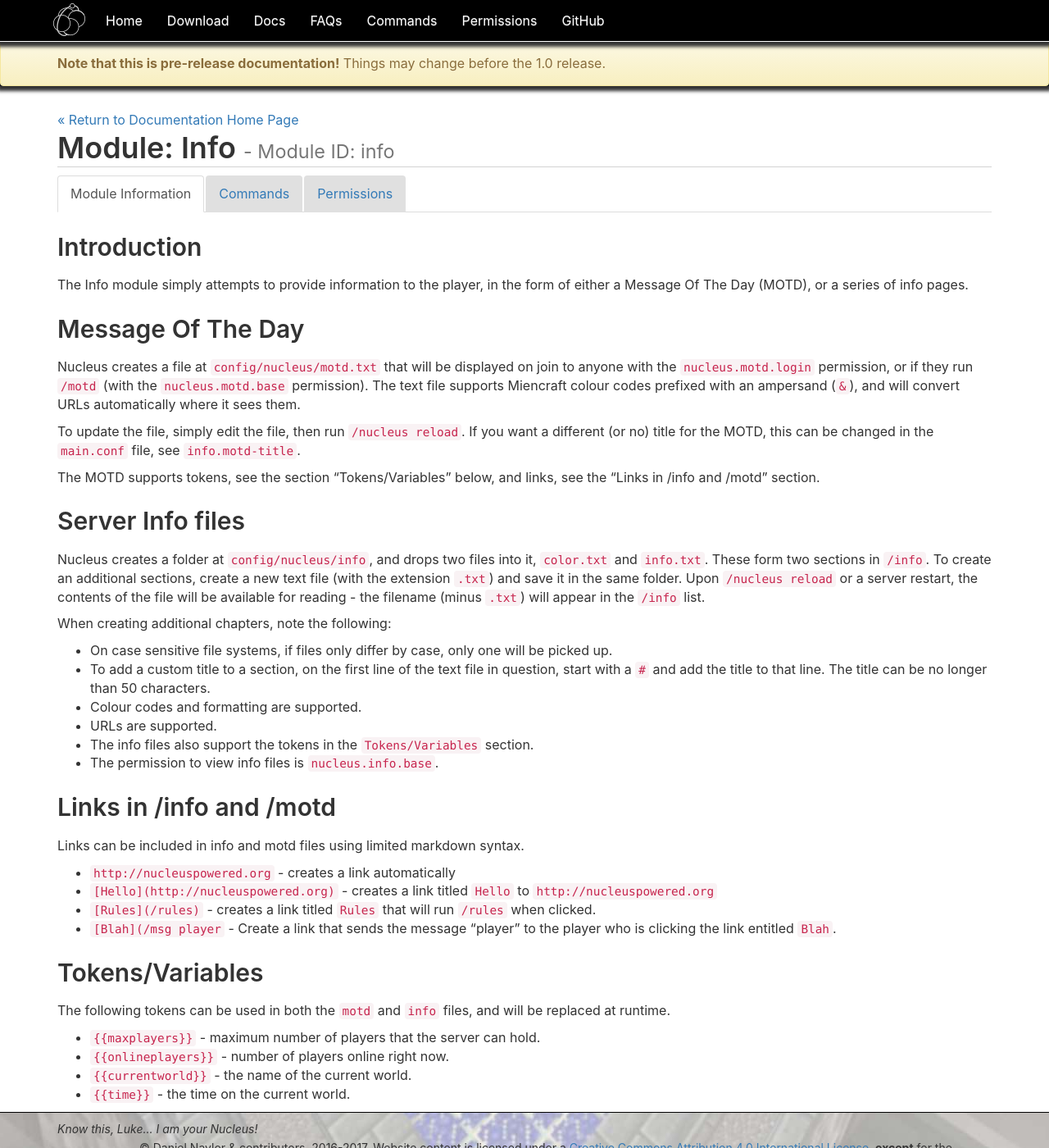
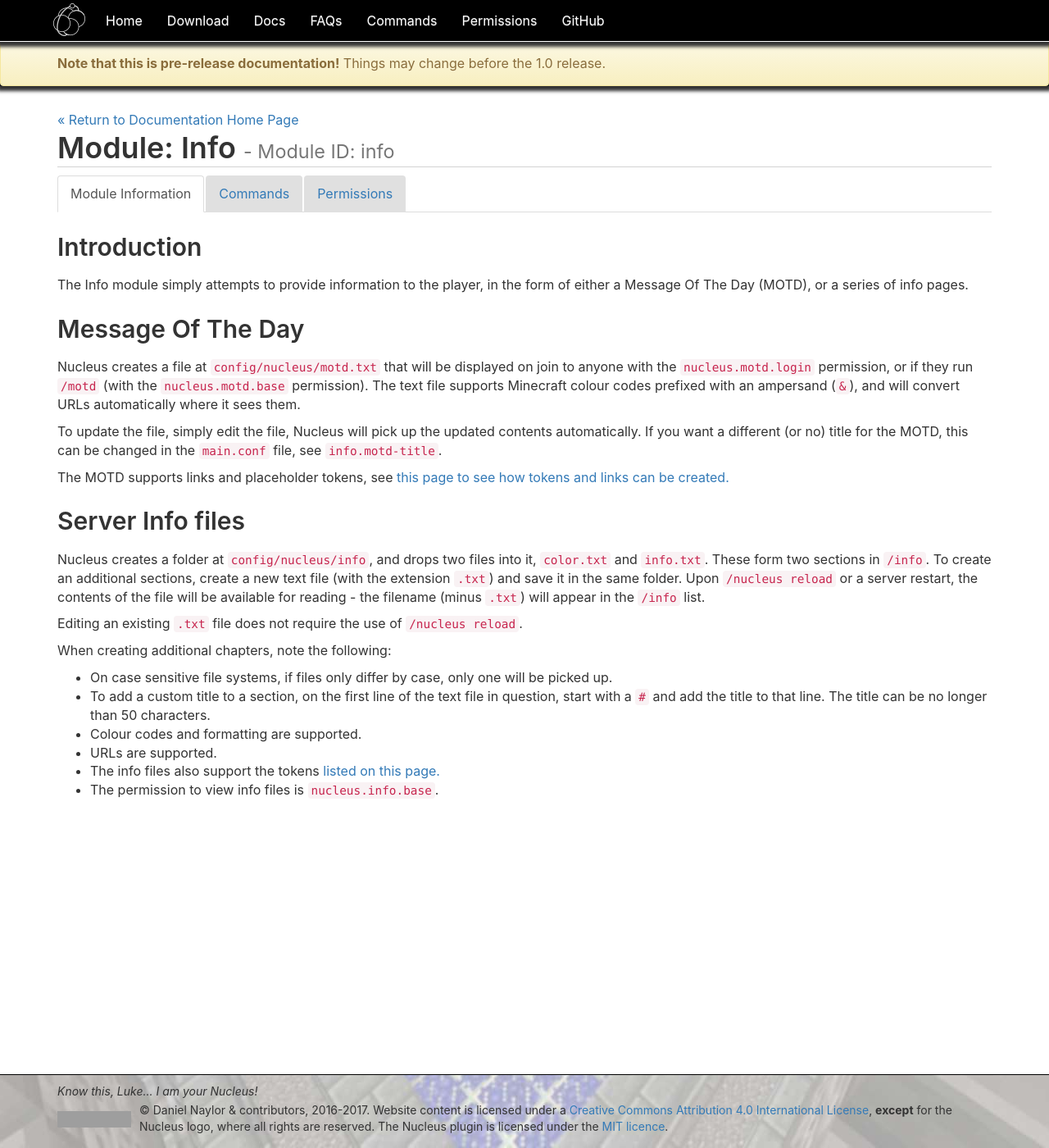
Before and after one commit to NucleusPowered/site-v1, a Jekyll site: the page built from docs/modules/info.md, in a window 1280 px wide and 1400 px high. Shown: the whole window at 82% size. Built offline with Jekyll 4.4.1, drawn with Linux system fonts in a browser that asks for light colours; comment, search, counter and statistics services are not loaded; grey boxes are pictures that could not be loaded.

Commit message:
Use tokens.yml

```diff
--- a/docs/index.md
+++ b/docs/index.md
@@ -57,6 +57,7 @@
 ## Reference
 
 * [Argument Type Reference](arguments.html)
+* [Links and Placeholder Tokens Reference](configuration/links-and-tokens.html)
 * [Command Reference (Searchable)](commands2.html)
 * [Command Reference (Table)](commands.html)
 * [Permissions Reference](permissions.html)
--- a/docs/modules/info.md
+++ b/docs/modules/info.md
@@ -14,13 +14,13 @@
 ## Message Of The Day
 
 Nucleus creates a file at `config/nucleus/motd.txt` that will be displayed on join to anyone with the `nucleus.motd.login`
-permission, or if they run `/motd` (with the `nucleus.motd.base` permission). The text file supports Miencraft colour codes
+permission, or if they run `/motd` (with the `nucleus.motd.base` permission). The text file supports Minecraft colour codes
 prefixed with an ampersand (`&`), and will convert URLs automatically where it sees them.
 
-To update the file, simply edit the file, then run `/nucleus reload`. If you want a different (or no) title for the MOTD,
+To update the file, simply edit the file, Nucleus will pick up the updated contents automatically. If you want a different (or no) title for the MOTD,
 this can be changed in the `main.conf` file, see `info.motd-title`.
 
-The MOTD supports tokens, see the section "Tokens/Variables" below, and links, see the "Links in /info and /motd" section.
+The MOTD supports links and placeholder tokens, see [this page to see how tokens and links can be created.](../configuration/links-and-tokens.html)
 
 ## Server Info files
 
@@ -29,6 +29,8 @@
 same folder. Upon `/nucleus reload` or a server restart, the contents of the file will be available for reading - the filename
 (minus `.txt`) will appear in the `/info` list.
 
+Editing an existing `.txt` file does not require the use of `/nucleus reload`.
+
 When creating additional chapters, note the following:
 
 * On case sensitive file systems, if files only differ by case, only one will be picked up.
@@ -36,25 +38,5 @@
 to that line. The title can be no longer than 50 characters.
 * Colour codes and formatting are supported.
 * URLs are supported.
-* The info files also support the tokens in the `Tokens/Variables` section.
+* The info files also support the tokens [listed on this page.](../configuration/links-and-tokens.html)
 * The permission to view info files is `nucleus.info.base`.
-
-## Links in /info and /motd
-
-Links can be included in info and motd files using limited markdown syntax.
-
-* `http://nucleuspowered.org` - creates a link automatically
-* `[Hello](http://nucleuspowered.org)` - creates a link titled `Hello` to `http://nucleuspowered.org`
-* `[Rules](/rules)` - creates a link titled `Rules` that will run `/rules` when clicked.
-* `[Blah](/msg {{player}} player` - Create a link that sends the message "player" to the player who is clicking the link entitled `Blah`.
-
-## Tokens/Variables
-
-The following tokens can be used in both the `motd` and `info` files, and will be replaced at runtime.
-
-{% raw %}
-* `{{maxplayers}}` - maximum number of players that the server can hold.
-* `{{onlineplayers}}` - number of players online right now.
-* `{{currentworld}}` - the name of the current world.
-* `{{time}}` - the time on the current world.
-{% endraw %}
```
Also changed, not shown: docs/configuration/links-and-tokens.md (added, +28 -0 lines), docs/modules/admin.md (+2 -0 lines).
